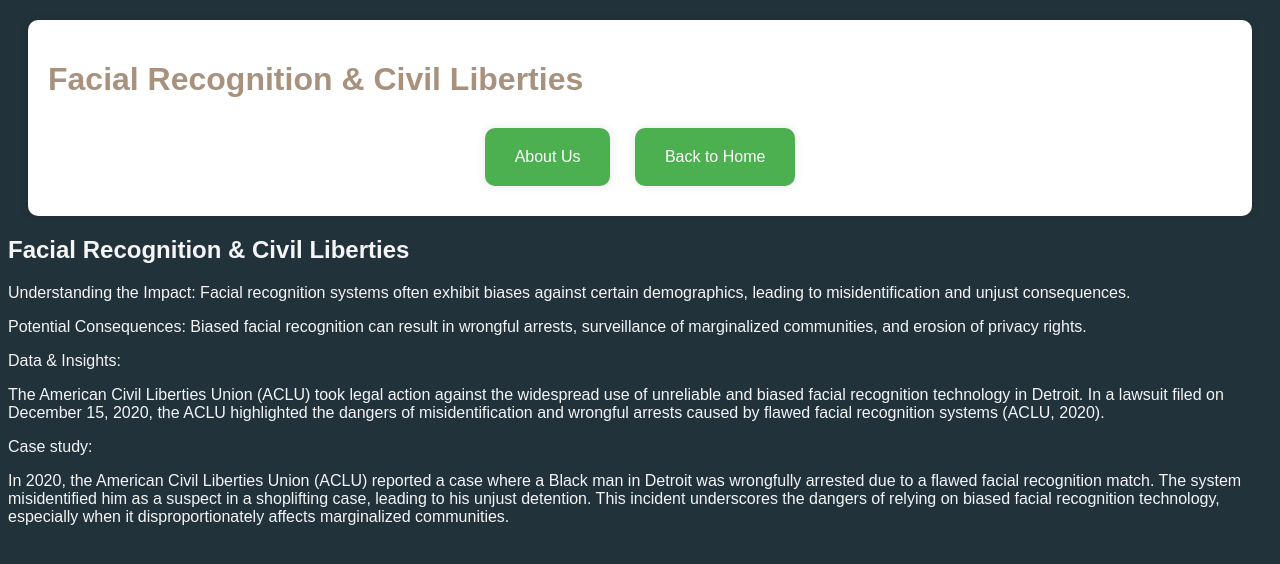
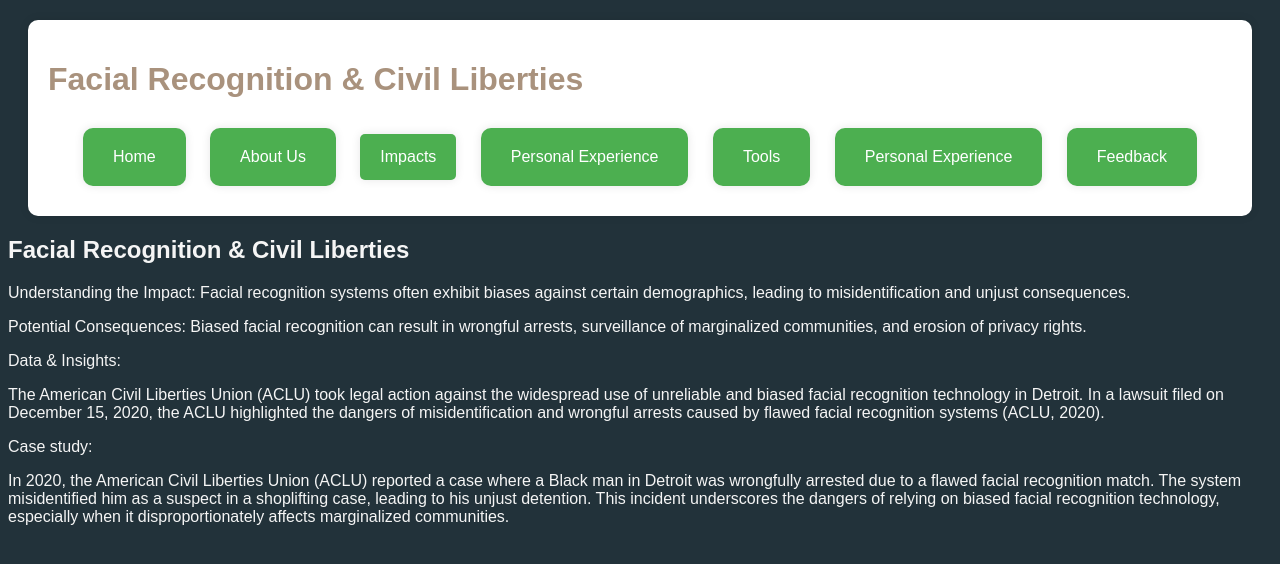
Before and after one commit to vene0901/Ethics_Project, a plain HTML site: page facial_recognition.html in a window 1280 px wide. Drawn offline with Linux system fonts and the light colour scheme.

Commit message:
home button

```diff
--- a/facial_recognition.html
+++ b/facial_recognition.html
@@ -12,8 +12,20 @@
     <h1>Facial Recognition & Civil Liberties</h1>
     <nav>
         <ul>
+            <li><a href="index.html">Home</a></li>
             <li><a href="about.html">About Us</a></li>
-            <li><a href="index.html">Back to Home</a></li>
+            <li class="dropdown">
+                <a class="dropbtn" href="#">Impacts</a>
+                <div class="dropdown-content">
+                    <a href="#ethnic_names">Ethnic Names & Ethnicity</a>
+                    <a href="#race">Race</a>
+                    <a href="#facial_recognition">Facial Recognition</a>
+                </div>
+            </li>
+            <li><a href="personal_experience.html">Personal Experience</a></li>
+            <li><a href="#">Tools</a></li>
+            <li><a href="#">Personal Experience</a></li>
+            <li><a href="#">Feedback</a></li>
         </ul>
     </nav>
 </header>
```
Also changed, not shown: impacts.html (+2 -0 lines), personal_experience.html (+1 -0 lines), racial_bias.html (+13 -1 lines).
